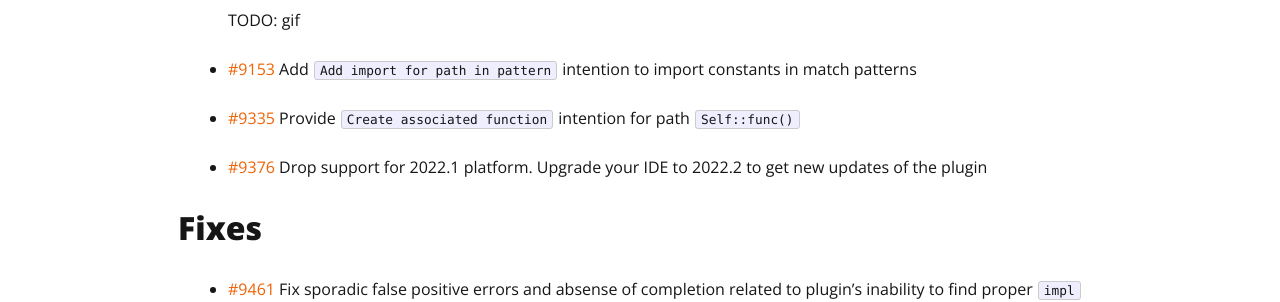
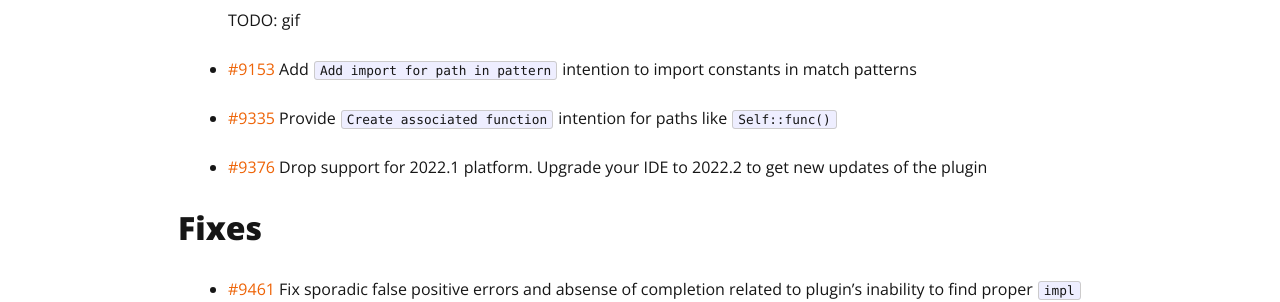
Before and after one commit to intellij-rust/intellij-rust.github.io, a Jekyll site: the page built from _posts/2022-10-10-changelog-180.markdown, in a window 1280 px wide and 900 px high, scrolled down 766 px. Shown: the part 153-455 px from the top of the window. Built offline with Jekyll 4.4.1, drawn with Linux system fonts in a browser that asks for light colours; nearby versions of some CDN libraries; some web fonts are replaced.

Commit message:
Update _posts/2022-10-10-changelog-180.markdown
Co-authored-by: Artem Mukhin <ortem00@gmail.com>

```diff
--- a/_posts/2022-10-10-changelog-180.markdown
+++ b/_posts/2022-10-10-changelog-180.markdown
@@ -34,7 +34,7 @@ date: 2022-10-10 13:00:00 +0300
 
 * [#9153] Add `Add import for path in pattern` intention to import constants in match patterns
 
-* [#9335] Provide `Create associated function` intention for path `Self::func()`
+* [#9335] Provide `Create associated function` intention for paths like `Self::func()`
 
 * [#9376] Drop support for 2022.1 platform. Upgrade your IDE to 2022.2 to get new updates of the plugin
 
```
